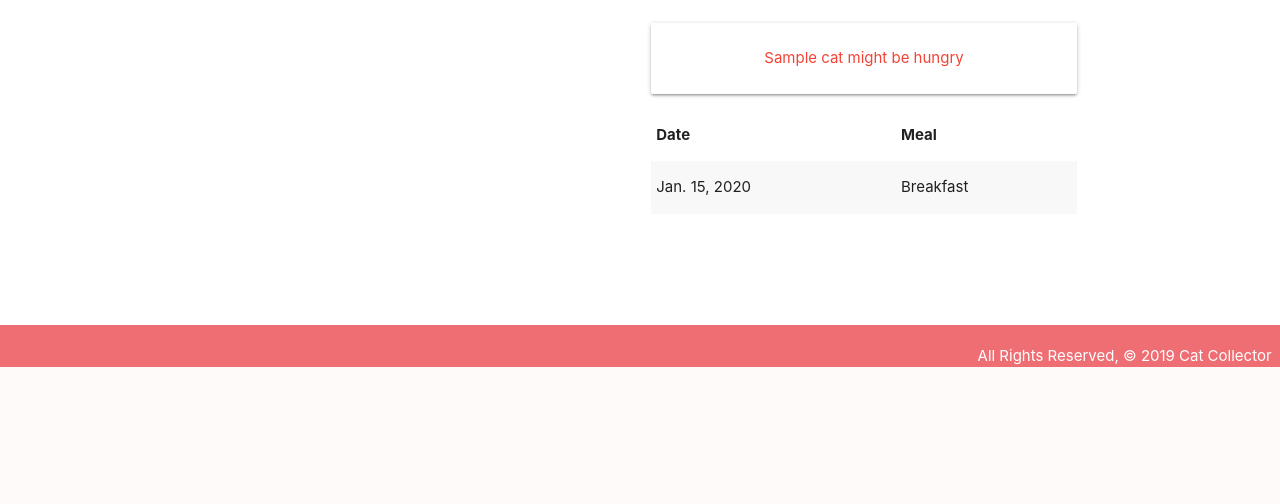
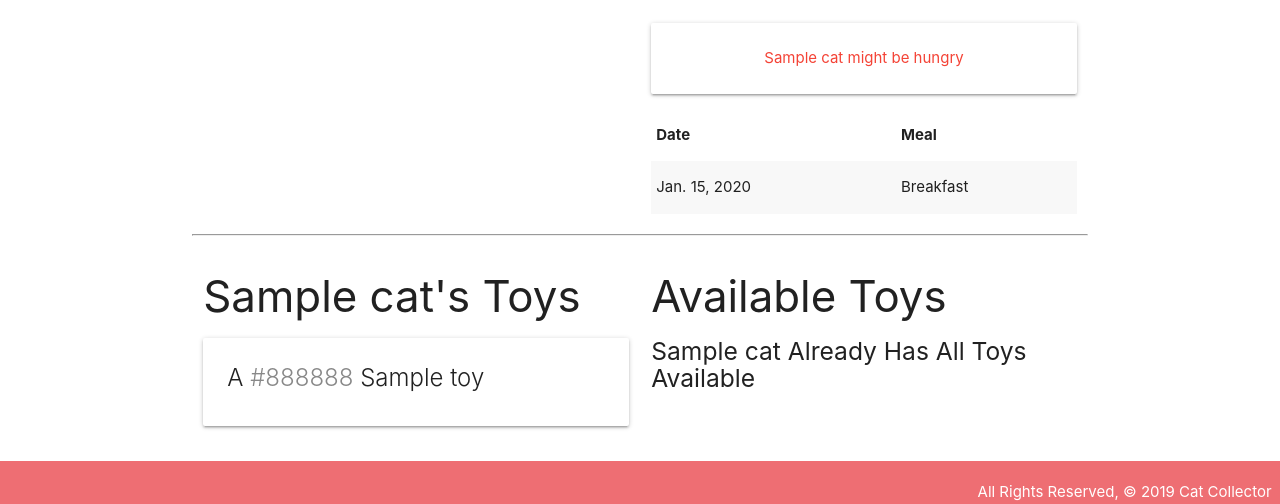
Before and after one commit to JSinkler713/cats, a Django app: page /cats/1/ in a window 1280 px wide. Shown: the part 433-937 px from the top of the page. Before the commit the page ends 800 px from the top, so only its background shows below. Run offline with Django 3.2, Linux system fonts and the light colour scheme; tables that the repository leaves empty hold one stand-in row (values such as "Sample post").

Commit message:
adds functionality to associate many cats with many toys

```diff
--- a/catcollector/main_app/admin.py
+++ b/catcollector/main_app/admin.py
@@ -1,7 +1,8 @@
 from django.contrib import admin
 # import models that I want to use as the admin
-from .models import Cat, Feeding
+from .models import Cat, Feeding, Toy
 
 # Register your models here.
 admin.site.register(Cat)
 admin.site.register(Feeding)
+admin.site.register(Toy)
--- a/catcollector/main_app/models.py
+++ b/catcollector/main_app/models.py
@@ -21,6 +21,7 @@ class Toy(models.Model):
   def __str__(self):
     return self.name
 
+  # This method is required for CBV usage
   def get_absolute_url(self):
     return reverse('toys_detail', kwargs={'pk': self.id})
 
@@ -32,6 +33,8 @@ class Cat(models.Model):
     breed = models.CharField(max_length=100)
     description = models.TextField(max_length=250)
     age = models.IntegerField()
+    # Adds a M:M relationship between Cats and Toys
+    toys = models.ManyToManyField(Toy)
 
     # Makes sure we print the cats name and not a confusing model object
     def __str__(self):
--- a/catcollector/main_app/templates/cats/detail.html
+++ b/catcollector/main_app/templates/cats/detail.html
@@ -56,6 +56,50 @@
   </div>
 </div>
 
+{% comment %} Markup for toys goes here {% endcomment %}
+<hr>
+<div class="row">
+  <div class="col s6">
+    <h3>{{ cat.name }}'s Toys</h3>
+    {% if cat.toys.count %}
+      {% for toy in cat.toys.all %}
+        <div class="card">
+          <div class="card-content">
+            <span class="card-title">
+              A <span class="{{ toy.color }} lighten-3" style="color: {{ toy.color }}">{{ toy.color }}</span> {{ toy.name }}
+            </span>
+          </div>
+        </div>
+      {% endfor %}
+    {% else %}
+      <h5>No Toys :(</h5>
+    {% endif %}
+  </div>
+
+  <div class="col s6">
+    <h3>Available Toys</h3>
+    {% if toys.count %}
+      {% for toy in toys.all %}
+        <div class="card">
+          <div class="card-content">
+            <span class="card-title">
+              A <span style="color: {{ toy.color }}">{{ toy.color }}</span> {{ toy.name }}
+            </span>
+          </div>
+          <div class="card-action">
+            <form action="{% url 'assoc_toy' cat.id toy.id %}" method="post">
+              {% csrf_token %}
+              <button type="submit" class="btn">Add</button>
+            </form>
+          </div>
+        </div>
+      {% endfor %}
+    {% else %}
+      <h5>{{cat.name}} Already Has All Toys Available</h5>
+    {% endif %}
+  </div>
+</div>
+
 <script>
   // Initializes a new datepicker from materialize
   let dateEl = document.getElementById('id_date');
--- a/catcollector/main_app/templates/main_app/toy_list.html
+++ b/catcollector/main_app/templates/main_app/toy_list.html
@@ -3,7 +3,7 @@
 
 <h1>Toy List</h1>
 
-{% for toy in toy_list %}
+{% for toy in toys %}
   <a href="{% url 'toys_detail' toy.id %}">
     <div class="card">
         <div class="card-content">
--- a/catcollector/main_app/urls.py
+++ b/catcollector/main_app/urls.py
@@ -8,9 +8,10 @@ urlpatterns = [
     path('cats/new/', views.new_cat, name='new_cat'),
     path('cats/<int:cat_id>/', views.cats_detail, name='detail'),
     path('cats/<int:cat_id>/add_feeding/', views.add_feeding, name='add_feeding'),
+    path('cats/<int:cat_id>/assoc_toy/<int:toy_id>/', views.assoc_toy, name="assoc_toy"),
     #------------------------------------------
     # full CRUD routes for Toys below:
-    path('toys/', views.ToyList.as_view(), name='toys_index'),
+    path('toys/', views.toy_index, name='toys_index'),
     # primary keys (or 'pk') is used instead of cat_id
     # because Class-Based Views require it
     path('toys/<int:pk>/', views.ToyDetail.as_view(), name='toys_detail'),
--- a/catcollector/main_app/views.py
+++ b/catcollector/main_app/views.py
@@ -23,16 +23,23 @@ def cats_index(request):
 def cats_detail(request, cat_id):
     # retrieve a cat from the DB using the ID
     cat_data = Cat.objects.get(id=cat_id)
+    # get all toys that this cat does not have an association
+    toys_cat_doesnt_have = Toy.objects.exclude(id__in = cat_data.toys.all().values_list('id')) # [2, 1, 3]
     # instantiate a new FeedingForm to be rendered in the template
     feeding_form = FeedingForm()
     # return the detail template with the data for a signle cat
     return render(request, 'cats/detail.html', {
         'cat': cat_data,
-        'feeding_form': feeding_form
+        'feeding_form': feeding_form,
+        'toys': toys_cat_doesnt_have
     })
     # render takes arguments for the request,
     # the template and the context
 
+def assoc_toy(request, cat_id, toy_id):
+    # The add method accepts both the whole model object or its ID for associations
+    Cat.objects.get(id=cat_id).toys.add(toy_id)
+    return redirect('detail', cat_id=cat_id)
 
 def add_feeding(request, cat_id):
     # create the ModelForm using the data in request.POST
@@ -85,9 +92,14 @@ def new_cat(request):
 
 # List and Detail Views are the easiest to set up; all we need to
 # do is declare the model we want to build a view for.
-class ToyList(ListView):
+# class ToyList(ListView):
   # This line associates the ListView with the Toy model
-  model = Toy
+  # model = Toy
+
+def toy_index(request):
+    toys = Toy.objects.all()
+    print(toys)
+    return render(request, 'main_app/toy_list.html', { 'toys': toys })
 
 class ToyDetail(DetailView):
   model = Toy
```
Also changed, not shown: catcollector/DATABASE_MGMT.md (added, +11 -0 lines), catcollector/main_app/migrations/0004_cat_toys.py (added).
